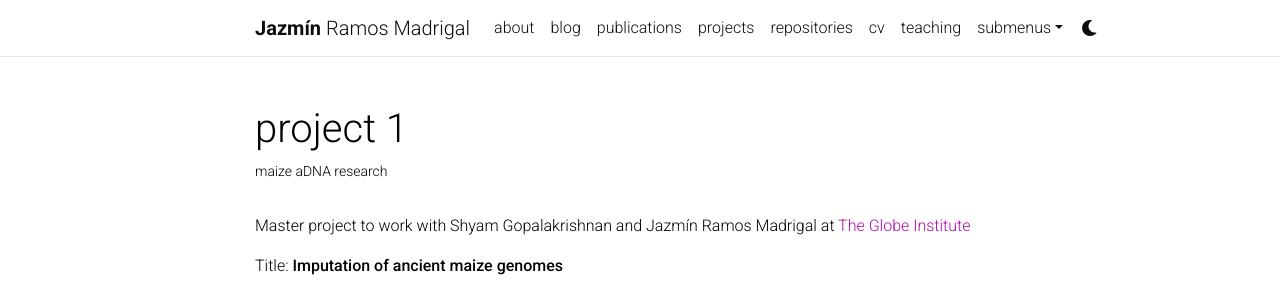
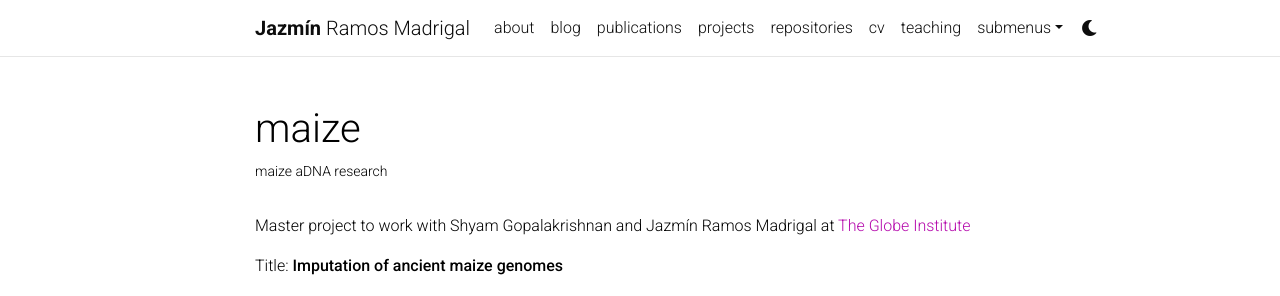
Before and after one commit to JazminRM/jazminrm.github.io, a Jekyll site: the page built from _projects/1_project.md, in a window 1280 px wide and 900 px high. Shown: the top 296 px of the window. Built offline with Jekyll 4.4.1, drawn with Linux system fonts in a browser that asks for light colours; comment, search, counter and statistics services are not loaded; a style sheet for code colours, icons or effects is not loaded.

Commit message:
Update 1_project.md

```diff
--- a/_projects/1_project.md
+++ b/_projects/1_project.md
@@ -1,6 +1,6 @@
 ---
 layout: page
-title: project 1
+title: maize
 description: maize aDNA research
 img: assets/img/maize_logo.jpg
 importance: 1
```
